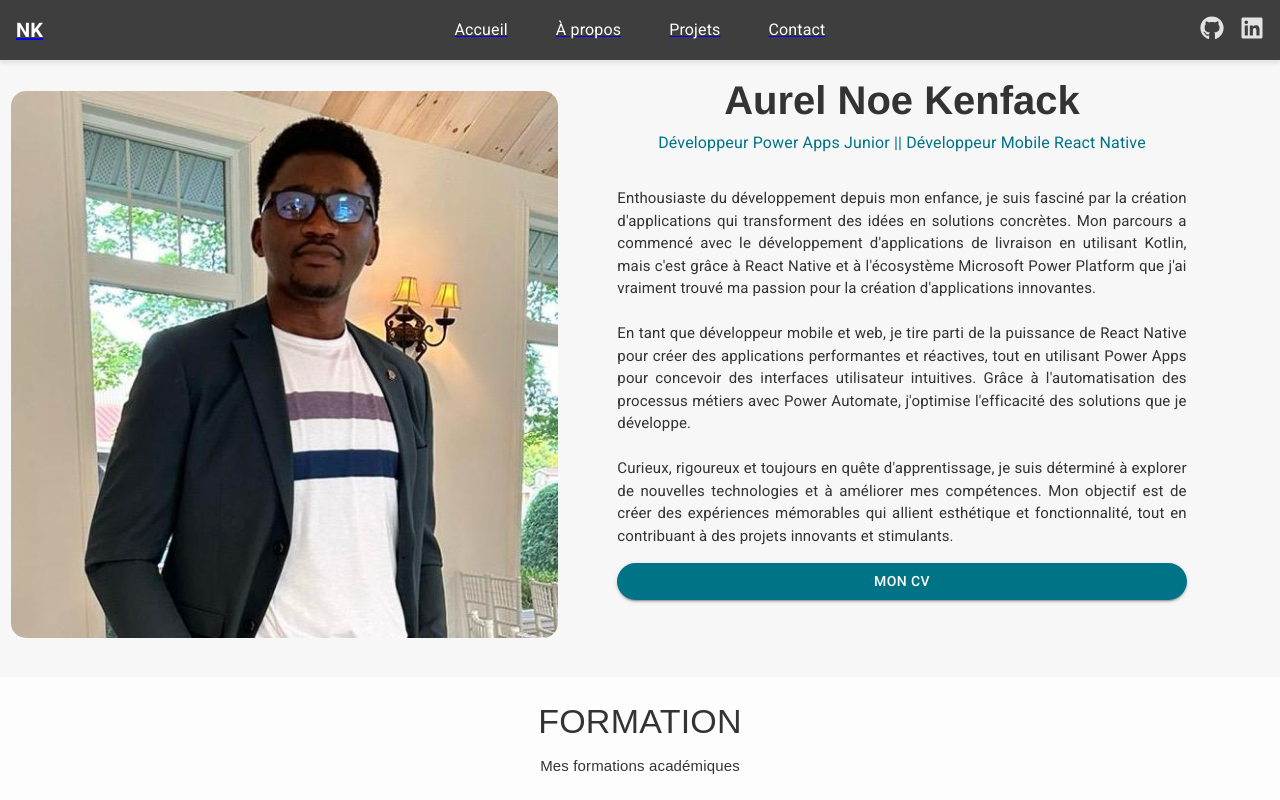
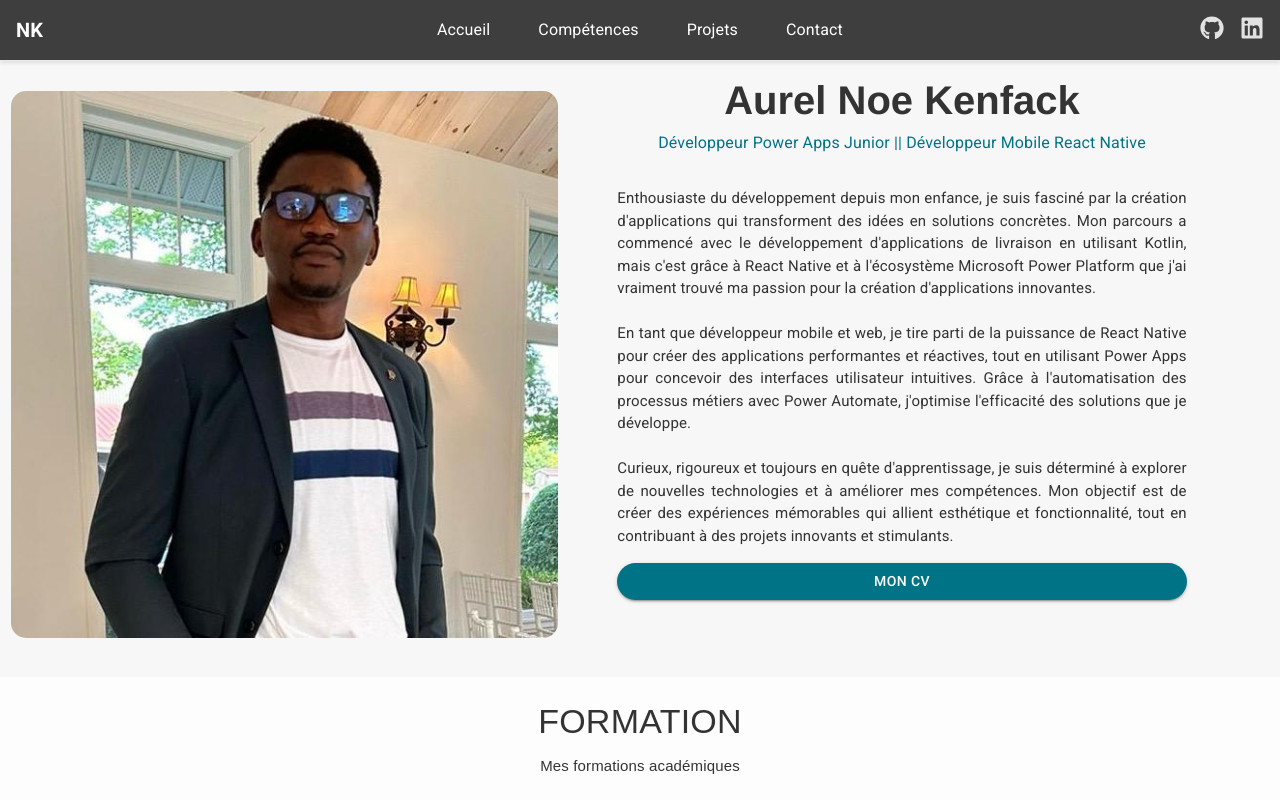
Before and after one commit to NoeKen/myPortolio, a Next.js app: page / in a window 1280 px wide. Shown: the top 800 px of the page. Built offline with nearby package versions, Linux system fonts and the light colour scheme.

Commit message:
ajout des tags de redirection vers les titres de la page

```diff
--- a/src/app/[components]/header/Header.js
+++ b/src/app/[components]/header/Header.js
@@ -42,6 +42,7 @@ export default function Header() {
                   marginBottom: "0.5rem",
                   marginTop: -2,
                 }}
+                id="info"
               >
                 Aurel Noe Kenfack
               </h1>
--- a/src/app/[components]/navBar/navBar.js
+++ b/src/app/[components]/navBar/navBar.js
@@ -44,7 +44,8 @@ const Navbar = () => {
       {/* Menu de navigation */}
       <ul className={`navbar-menu ${menuOpen ? "open" : ""}`}>
         <li className="nav-item">
-          <Link href="/">
+          {/* <Link href="/"> */}
+          <Link href="#info">
             <Typography
               className="nav-link"
               // sx={{ color: pathname === "/" ? "green" : "white" }} // Mettre en vert si c'est la page active
@@ -54,17 +55,18 @@ const Navbar = () => {
           </Link>
         </li>
         <li className="nav-item">
-          <Link href="/about">
+          <Link href="#skills">
             <Typography
               className="nav-link"
               sx={{ color: isCurrentPage("/about") ? "green" : "white" }} // Couleur verte pour la page active
             >
-              <span>À propos</span>
+              <span>Compétences</span>
             </Typography>
           </Link>
         </li>
         <li className="nav-item">
-          <Link href="/projects">
+          {/* <Link href="/projects"> */}
+          <Link href="#projects">
             <Typography
               className="nav-link"
               sx={{ color: isCurrentPage("/projects") ? "green" : "white" }} // Couleur verte pour la page active
@@ -74,7 +76,8 @@ const Navbar = () => {
           </Link>
         </li>
         <li className="nav-item">
-          <Link href="/contact">
+          {/* <Link href="/contact"> */}
+          <Link href="#contact">
             <Typography
               className="nav-link"
               sx={{ color: isCurrentPage("/contact") ? "green" : "white" }} // Couleur verte pour la page active
--- a/src/app/contact/page.jsx
+++ b/src/app/contact/page.jsx
@@ -30,7 +30,8 @@ const Contact = () => {
   // };
 
   return (
-    // <>
+    <>
+    <div id="contact"/>
       <Box
         sx={{
           bgcolor: theme.colors.bg,
@@ -216,7 +217,7 @@ const Contact = () => {
           </Grid2>
         </Grid2>
       </Box>
-    // </>
+    </>
   );
 };
 
--- a/src/app/page.tsx
+++ b/src/app/page.tsx
@@ -3,7 +3,7 @@ import Header from "./[components]/header/Header";
 import Skills from "./skills/page";
 import Projects from "./projects/page"
 import Contact from "./contact/page"
-// import Footer from "./[components]/footer/Footer";
+import Footer from "./[components]/footer/Footer.js";
 
 // app/page.js
 export default function Home() {
@@ -14,7 +14,7 @@ export default function Home() {
       <Skills/>
       <Projects/>
       <Contact/>
-      {/* <Footer/> */}
+      <Footer/>
       {/* <Box component="section" sx={{ p: 2 }}>
         <section style={{ padding: "2rem", textAlign: "center" }}>
           <h1 style={{ fontSize: "3rem", marginBottom: "1rem" }}>
--- a/src/app/projects/page.js
+++ b/src/app/projects/page.js
@@ -45,6 +45,8 @@ export default function Projects() {
   ];
 
   return (
+    <>
+    <div id="projects"></div>
       <Box className="projects-section">
         <Typography
           variant="h4"
@@ -77,5 +79,6 @@ export default function Projects() {
           ))}
         </div>
       </Box>
+    </>
   );
 }
--- a/src/app/skills/page.jsx
+++ b/src/app/skills/page.jsx
@@ -109,7 +109,7 @@ const Skills = () => {
 
   return (
     <Box sx={{ backgroundColor:theme.colors.bg, padding: 3 }}>
-      <Typography variant="h4" gutterBottom align="center">
+      <Typography variant="h4" gutterBottom align="center" id="skills" >
        COMPETENCES
       </Typography>
       <Typography gutterBottom align="center">
```
Lines whose indentation alone changed are shown as unchanged.
